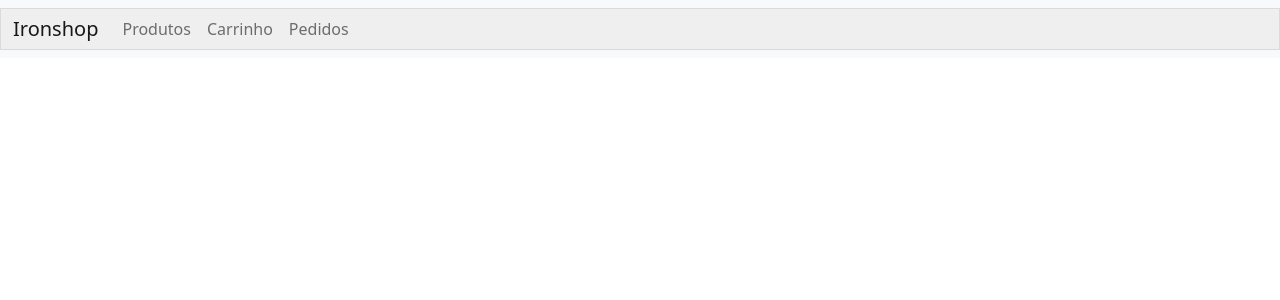
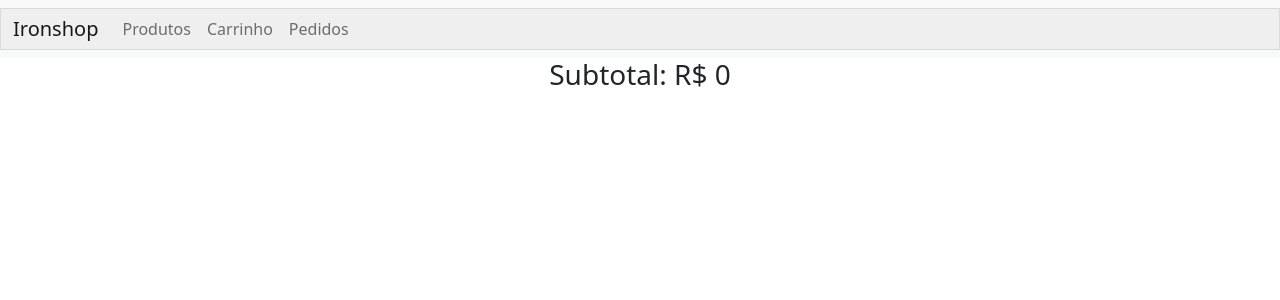
Before and after one commit to KHESSDOTTO/orders-manager, a React (Vite) app: page /cart in a window 1280 px wide. Shown: the top 300 px of the page. Built offline with nearby package versions, Linux system fonts and the light colour scheme.

Commit message:
Function handleDelete do Checkout (delete item from chart) working. Yet to create input for address, generate orderID and send to the db collection orders.

```diff
--- a/src/App.jsx
+++ b/src/App.jsx
@@ -6,10 +6,9 @@ import { NavBar } from "./components/navBar";
 import Checkout from "./components/pages/checkout/checkout";
 import { ProductDetails } from "./components/pages/productDetails";
 import { Orders } from "./components/pages/orders";
-import { useState } from "react";
 
 function App() {
-  const order = [];
+  let order = [];
 
   return (
     <div className="App">
--- a/src/components/pages/checkout/checkout.jsx
+++ b/src/components/pages/checkout/checkout.jsx
@@ -1,6 +1,7 @@
 import ListGroup from "react-bootstrap/ListGroup";
 import { useState, useEffect } from "react";
 import { api } from "../../../util/api";
+import { Button } from "bootstrap";
 
 function Checkout(props) {
   // const [cartItems, setItems] = useState([]);
@@ -22,19 +23,43 @@ function Checkout(props) {
   // useEffect(() => {
   //   setItems(props.order);
   // }, []);
+  const [cart, setCart] = useState(props.order);
+
+  console.log(cart);
+
+  function handleDelete(event, UUID, index) {
+    props.order.splice(index, 1);
+    console.log(props.order);
+    setCart(cart.filter((cE) => cE.UUID !== UUID));
+    console.log(cart);
+  }
+
+  let totalPrice = cart.reduce((acc, cE) => {
+    return acc + cE.price * cE.qnty;
+  }, 0);
 
   return (
     <>
-      {props.order.map((item) => {
+      {cart.map((item, index) => {
         return (
           <article style={{ border: "1px solid black" }}>
             <p>{item.name}</p>
             <p>{`Price R$ ${item.price}`}</p>
             <p>{`Quantity: ${item.qnty}`}</p>
             <img src={item.imageURL} alt="" style={{ width: "10em" }} />
+            <button
+              variant="secondary"
+              onClick={(event) => handleDelete(event, item.UUID, index)}
+            >
+              Delete
+            </button>
           </article>
         );
       })}
+
+      <section>
+        <h3>Subtotal: {`R$ ${totalPrice}`}</h3>
+      </section>
 
       {/* //   <ListGroup.Item>No style</ListGroup.Item>
     //   <ListGroup.Item variant="primary">Primary</ListGroup.Item>
```
